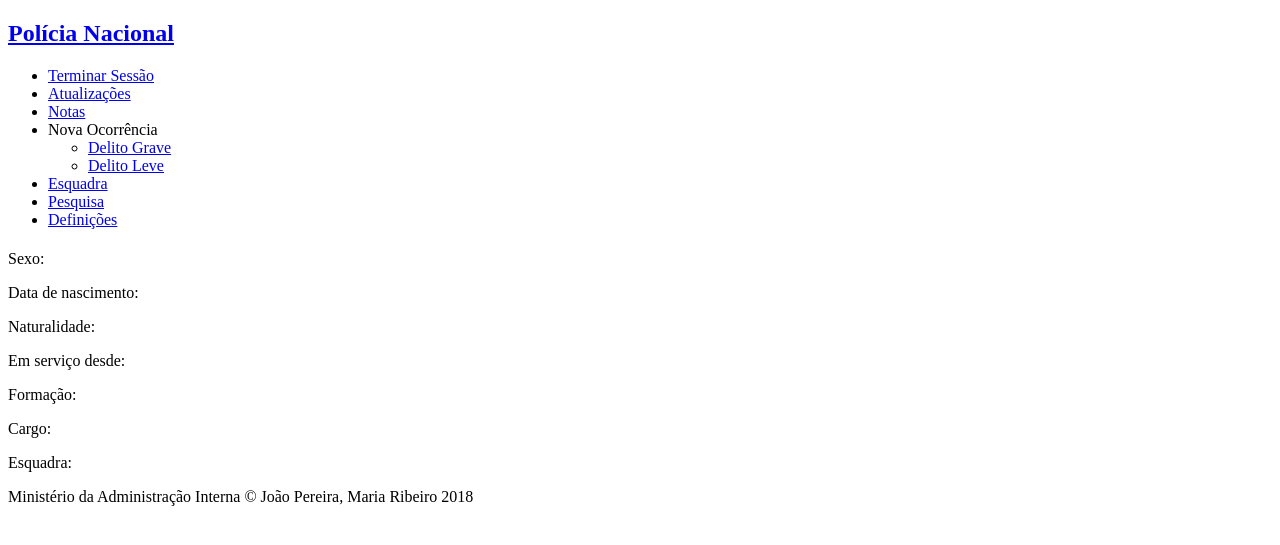
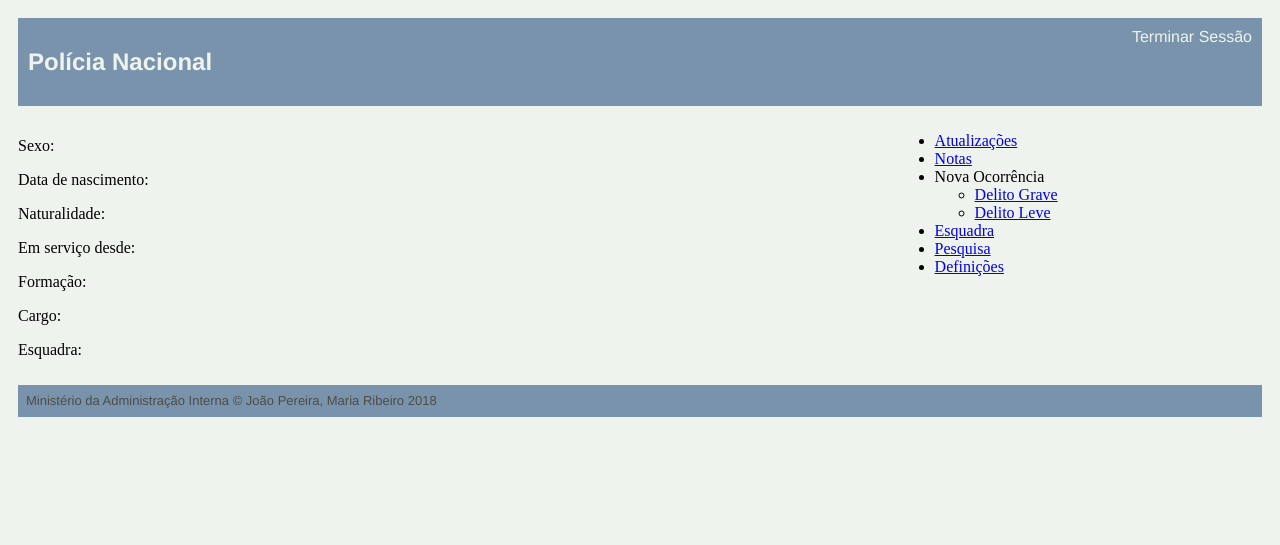
Before and after one commit to japp2015/FEUP-ESIN, a PHP site: page /main.php in a window 1280 px wide. Shown: the top 545 px of the page. Run offline with PHP 8.4, Linux system fonts and the light colour scheme; the visitor is signed in with stand-in values (Sample User, id 1); data comes from the database, SQL or seed files in the repository; both versions use the stored data as it was after the commit.

Commit message:
css initial

```diff
--- a/common/footer.php
+++ b/common/footer.php
@@ -1,3 +1,3 @@
-<footer>
+<footer class=footer>
         <p> Ministério da Administração Interna &copy; João Pereira, Maria Ribeiro 2018</p>
 </footer>
--- a/common/header_aside.php
+++ b/common/header_aside.php
@@ -8,12 +8,12 @@ if (!isset($station)){
 
 <!DOCTYPE html>
 <html lang="en-US">
-    <header>
-        <a href="main.php"><h2>Polícia Nacional</h2></a>
+    <header class="header">
+        <div class='title'> <a href="main.php"><h2>Polícia Nacional</h2></a></div>
+        <div class='log_out'> <a href="log_out.php">Terminar Sessão</a></div>
     </header>
-    <aside id="right_bar">
+    <aside class="right_bar">
             <ul>
-                <li><a href="log_out.php">Terminar Sessão</a></li>
                 <li><a href="updates.php">Atualizações</a></li>
                 <li><a href="notes.php">Notas</a></li>
                 <?php if ($user['position']!="Diretor Nacional"){?>
--- /dev/null
+++ b/layout.css
@@ -0,0 +1,27 @@
+.header { grid-area: header; }
+.right_bar { grid-area: right_bar; }
+.body{grid-area: body;}
+.footer{grid-area: footer;}
+
+
+.container{
+    display: grid;
+    grid-template-areas:
+    'header header header header'
+    'body body body right_bar'
+    'footer footer footer footer';
+    grid-gap: 10px;
+    padding: 10px;
+}
+
+.title { grid-area: title; }
+.log_out{ grid-area: log_out; }
+
+.header{
+    display: grid;
+    grid-template-areas:
+    'title log_out';
+    grid-gap: 10px;
+    padding: 10px;
+
+}
--- a/log_in_style.css
+++ b/log_in_style.css
@@ -17,7 +17,7 @@
     padding: 3em;
     padding-bottom: 3em;
     padding-top: 3em;
-    border-color: #6290C3;
+    border-color: #7A93AC;
 }
 
 .input_container {
@@ -32,7 +32,7 @@ input {
 }
 
 .btn {
-    background-color: #6290C3;
+    background-color: #7A93AC;
     border: none;
     color: white;
     padding: 12px 75px;
@@ -49,5 +49,5 @@ input {
 }
 
 .btn:hover {
-    background-color: #A6BED8;
+    background-color: #617073;
 }
--- a/main.php
+++ b/main.php
@@ -10,11 +10,18 @@ $user = getUserByUsername($username);
 
 <!DOCTYPE html>
 <html>
-<title><?php echo $user['position'] . ' | ' . $user['fullname'] ?></title>
 
+<head>
+    <meta name="viewport" content="width=device-width, initial-scale=1">
+    <title><?php echo $user['position'] . ' | ' . $user['fullname'] ?></title>
+    <link href="style.css" rel="stylesheet">
+    <link href="layout.css" rel="stylesheet">
+</head>
+
+<div class="container">
 <?php include_once('common/header_aside.php'); ?>
 
-<body>
+<body class="body">
     <div id="personal_info">
         <h1><?php echo $user['fullname']?></h1>
         <p> <?php if (isset($user['profile_pic'])) { ?>
@@ -68,6 +75,6 @@ $user = getUserByUsername($username);
 
     <? } ?>
 </body>
-
 <?php include_once('common/footer.php'); ?>
+</div>
 </html>
--- /dev/null
+++ b/style.css
@@ -0,0 +1,52 @@
+html {
+    background-color:#EEF4ED;
+}
+
+.body {
+    margin: 1;
+    padding: 0;
+}
+
+/* ----- HEADER ----- */
+
+header {
+    background-color: #7A93AC;
+    padding: 0.5em;
+    margin:0;
+}
+
+.log_out{
+    text-align: right;
+}
+
+header a {
+    color: #EEF4ED;
+    text-decoration: none;
+    font-family: Helvetica;
+}
+
+
+/* ----- FOOTER ----- */
+
+footer {
+    background-color:#7A93AC;
+    padding: 0.5em;
+    height: 1em;
+    margin:1;
+    position: relative;
+}
+
+footer p {
+    margin: 0;
+    font-size: small;
+    font-family: Helvetica;
+    color: #4C4C47;
+
+}
+
+img {
+    border: 1px solid #ddd;
+    border-radius: 4px;
+    padding: 5px;
+    width: 150px;
+}
```
Also changed, not shown: database/database.db.
